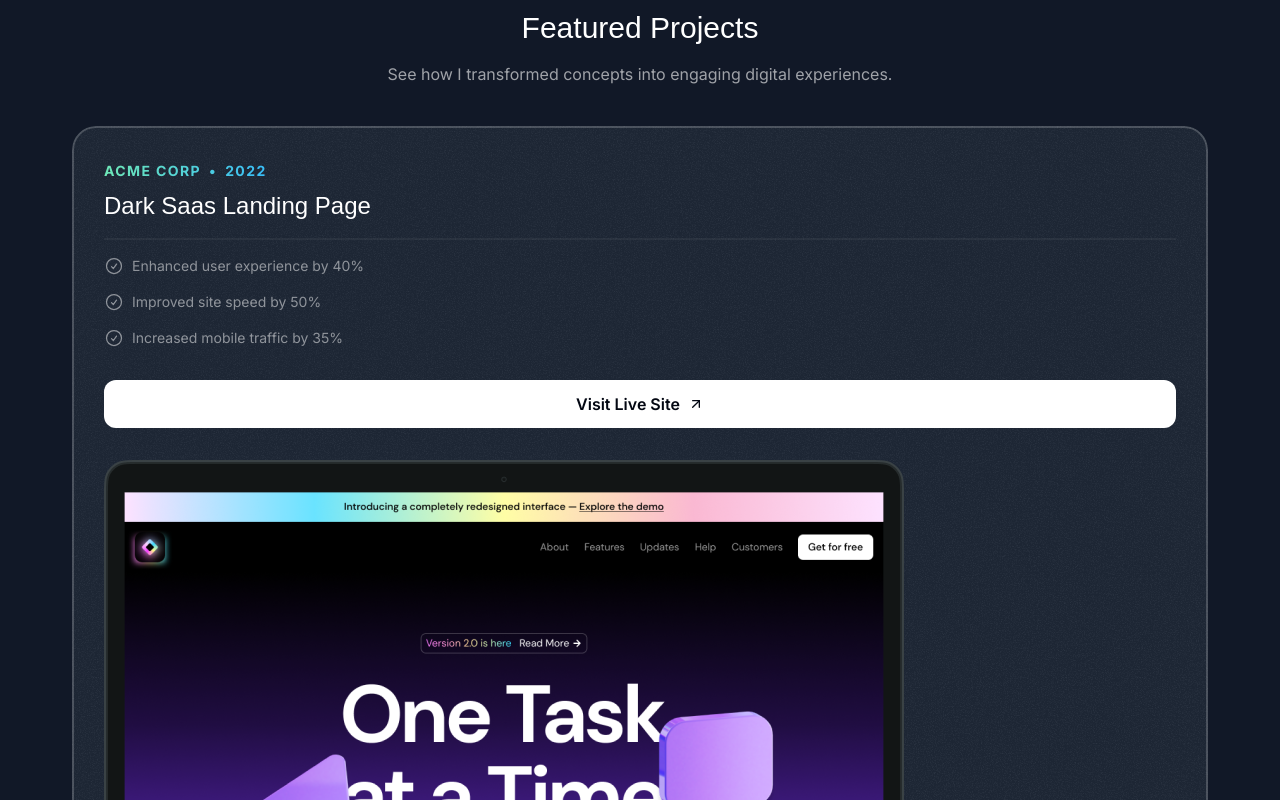
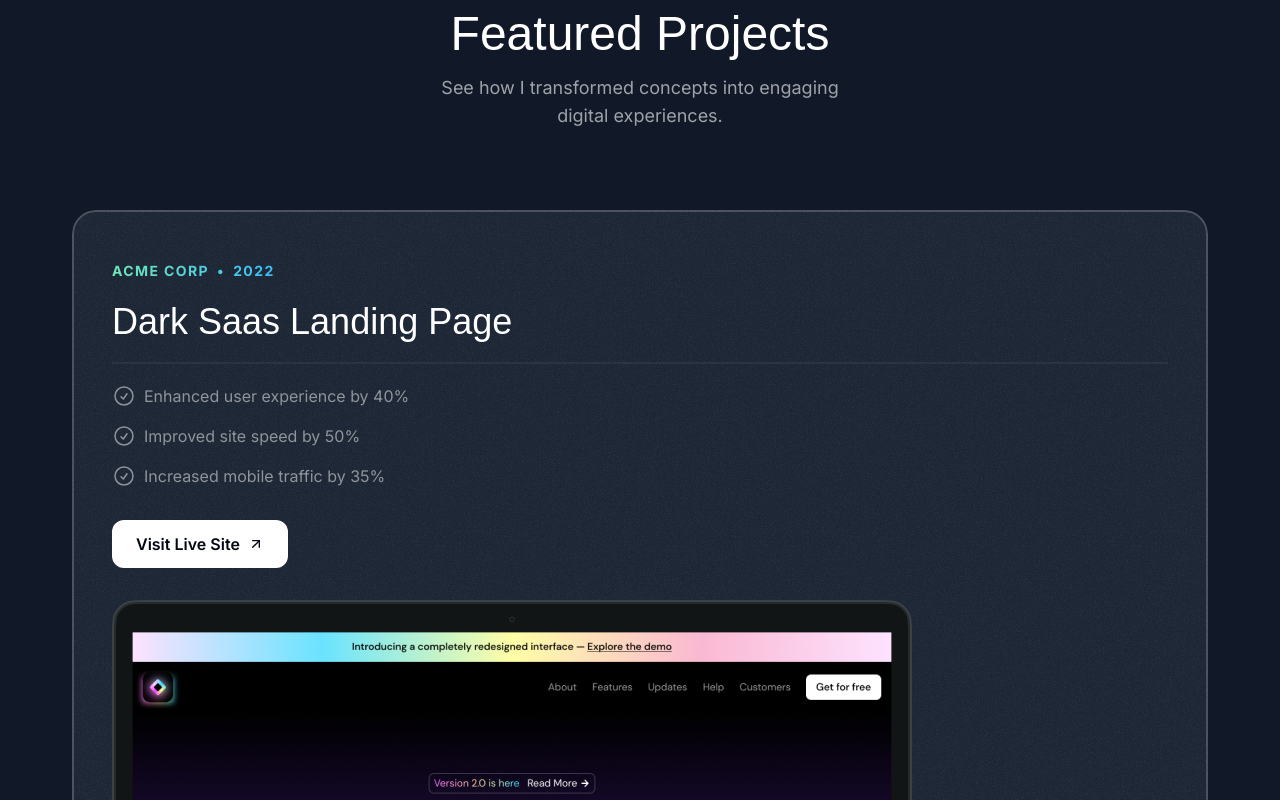
Before and after one commit to rahathossenantor/rahathossen, a Next.js app: page / in a window 1280 px wide. Shown: the part 960-1760 px from the top of the page. Built offline with nearby package versions, Linux system fonts and the light colour scheme; a web font is replaced by a local one.

Commit message:
Enhance Projects section layout and styling for better responsiveness on Tablets

```diff
--- a/src/sections/Projects.tsx
+++ b/src/sections/Projects.tsx
@@ -55,11 +55,11 @@
         <div className="flex justify-center">
           <p className="uppercase font-semibold tracking-widest bg-gradient-to-r from-emerald-300 to-sky-400 text-transparent bg-clip-text text-center">Real World Projects</p>
         </div>
-        <h2 className="font-serif text-3xl text-center mt-6">Featured Projects</h2>
-        <p className="text-center text-white/60 mt-4">See how I transformed concepts into engaging digital experiences.</p>
-        <div className="flex flex-col mt-10 gap-20">
+        <h2 className="font-serif text-3xl md:text-5xl text-center mt-6">Featured Projects</h2>
+        <p className="text-center md:text-lg max-w-md mx-auto text-white/60 mt-4">See how I transformed concepts into engaging digital experiences.</p>
+        <div className="flex flex-col mt-10 md:mt-20 gap-20">
           {portfolioProjects.map((project) => (
-            <div key={project.id} className="bg-gray-800 rounded-3xl relative z-0 overflow-hidden after:z-10 after:content-[''] after:absolute after:inset-0 after:outline after:outline-2 after:-outline-offset-2 after:rounded-3xl after:outline-white/20 after:pointer-events-none px-8 pt-8">
+            <div key={project.id} className="bg-gray-800 rounded-3xl relative z-0 overflow-hidden after:z-10 after:content-[''] after:absolute after:inset-0 after:outline after:outline-2 after:-outline-offset-2 after:rounded-3xl after:outline-white/20 after:pointer-events-none px-8 pt-8 md:px-10 md:pt-12">
               <div
                 className="absolute inset-0 opacity-5 -z-10"
                 style={{
@@ -71,23 +71,23 @@
                 <span>&bull;</span>
                 <span>{project.year}</span>
               </div>
-              <h3 className="text-2xl mt-2 font-serif">{project.title}</h3>
-              <hr className="border-t-2 border-white/5 mt-4" />
-              <ul className="flex flex-col gap-4 mt-4">
+              <h3 className="text-2xl mt-2 md:text-4xl md:mt-5 font-serif">{project.title}</h3>
+              <hr className="border-t-2 border-white/5 mt-4 md:mt-5" />
+              <ul className="flex flex-col gap-4 mt-4 md:mt-5">
                 {project.results.map((result) => (
-                  <li key={result.title} className="flex gap-2 text-sm text-white/50">
-                    <CheckCircle className="size-5" />
+                  <li key={result.title} className="flex gap-2 text-sm md:text-base text-white/50">
+                    <CheckCircle className="size-5 md:size-6" />
                     <span>{result.title}</span>
                   </li>
                 ))}
               </ul>
               <a href={project.link}>
-                <button className="h-12 w-full rounded-xl font-semibold inline-flex items-center justify-center gap-2 mt-8 bg-white text-gray-950">
+                <button className="h-12 w-full rounded-xl font-semibold inline-flex items-center justify-center gap-2 mt-8 md:w-auto px-6 bg-white text-gray-950">
                   <span>Visit Live Site</span>
                   <ArrowUpRight className="size-4" />
                 </button>
               </a>
-              <Image src={project.image} alt={project.title} className="mt-8 -mb-4" />
+              <Image src={project.image} alt={project.title} className="mt-8 -mb-4 md:-mb-0" />
             </div>
           ))}
         </div>
```
